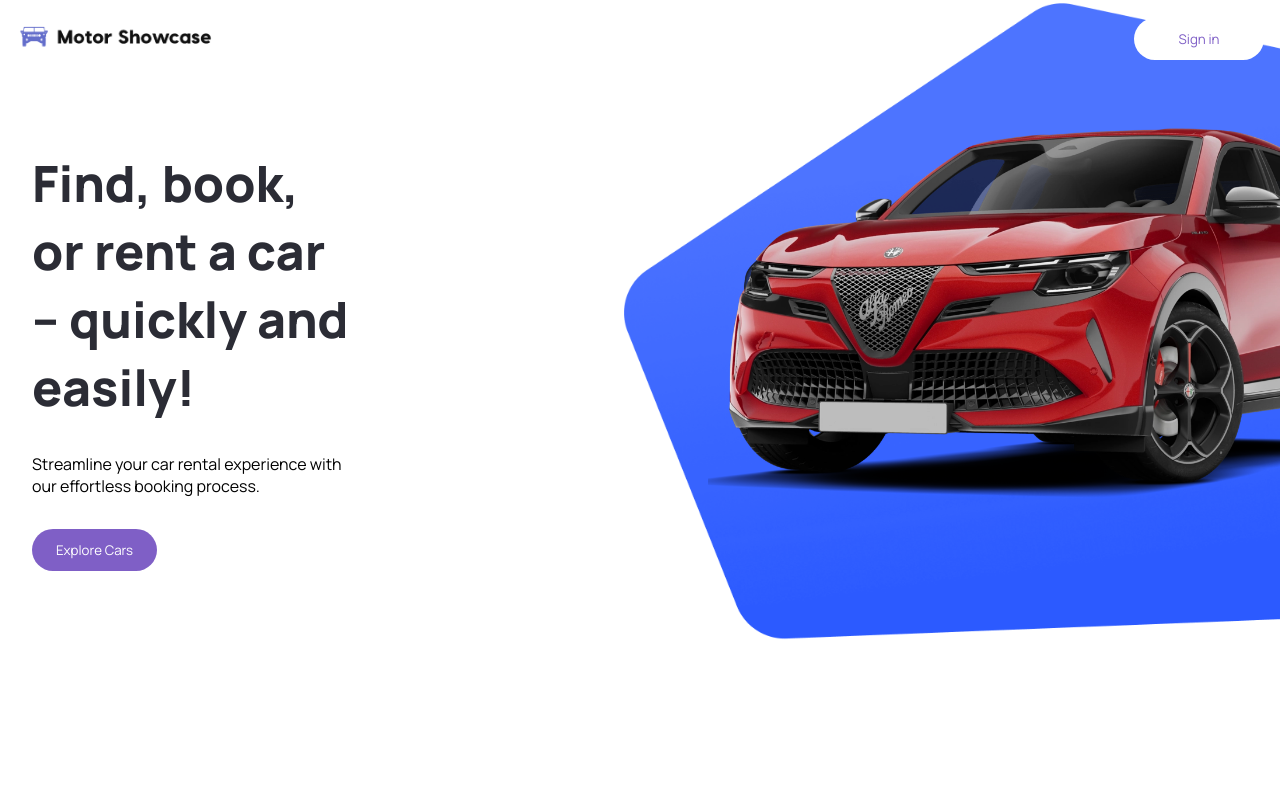
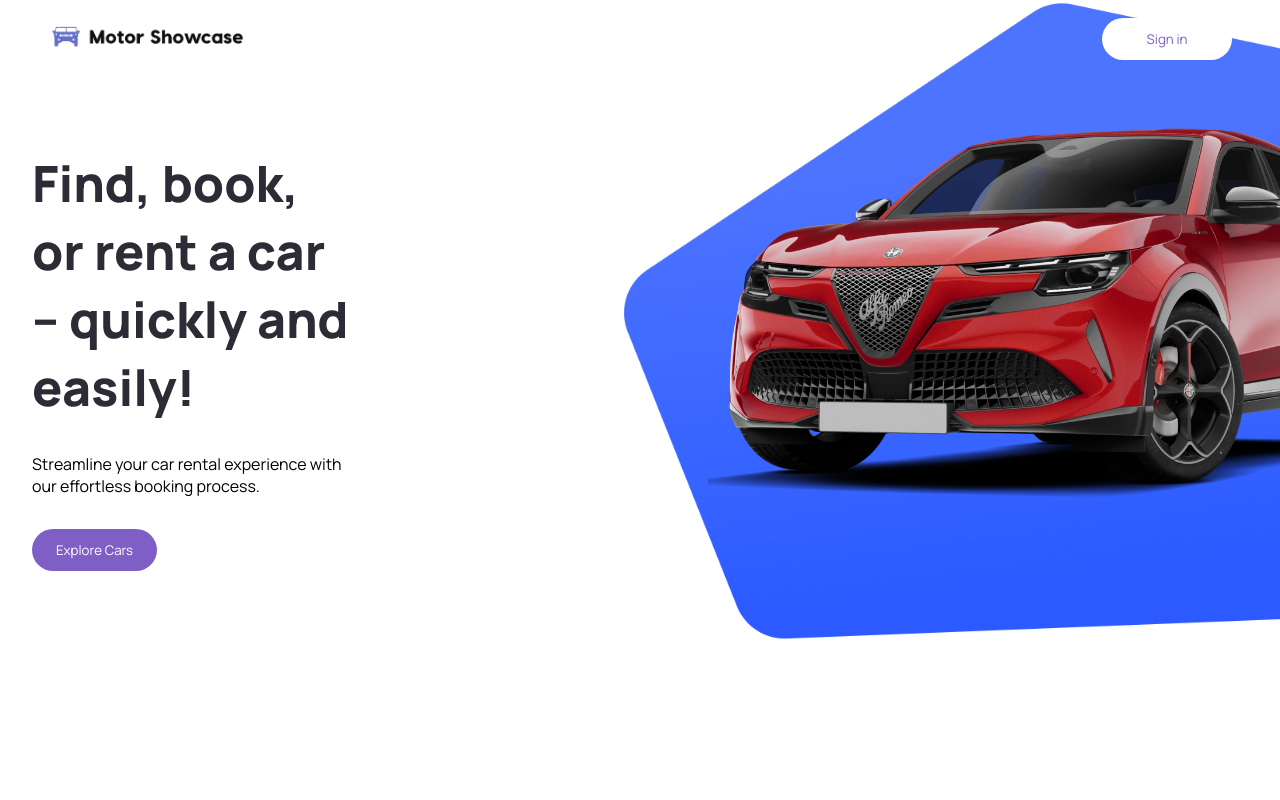
Before and after one commit to ahmedjk34/motor-showcase, a Next.js app: page / in a window 1280 px wide. Shown: the top 800 px of the page. Built offline with nearby package versions, Linux system fonts and the light colour scheme; no server answers.

Commit message:
Stylistic refactors

```diff
--- a/src/components/Nav/nav.module.scss
+++ b/src/components/Nav/nav.module.scss
@@ -21,10 +21,15 @@
     }
   }
 
+  @media (max-width: 1439px) {
+    padding: 1rem 3rem;
+  }
+
   @media (max-width: 400px) {
     flex-direction: column;
     align-items: center;
     padding: 0.5rem;
+
     gap: 1rem;
   }
 }
```
